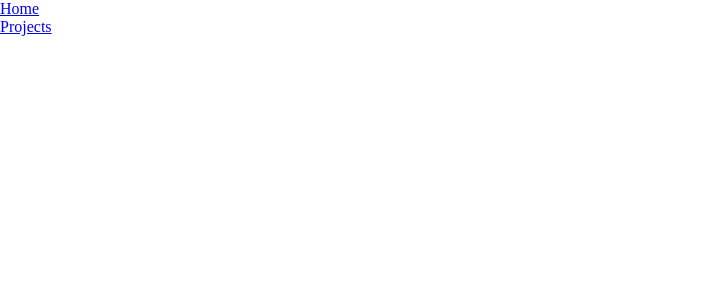
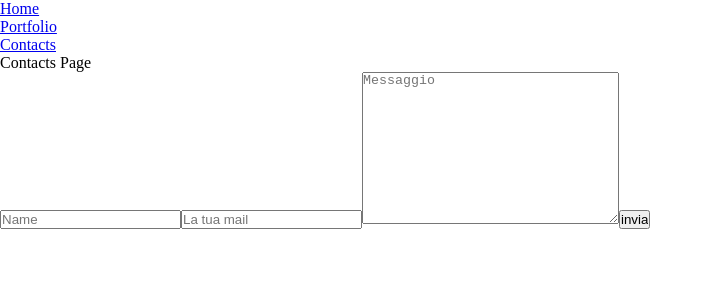
Before and after one commit to emilianoaprile/vite-boolfolio, a Vue app: page /contacts in a window 1280 px wide. Before the commit this address had no page. Shown: the top 300 px of the page, without its empty margins (0-713 px from the left). Built offline with nearby package versions, Linux system fonts and the light colour scheme.

Commit message:
ADDED - Contact page

```diff
--- a/index.html
+++ b/index.html
@@ -4,7 +4,7 @@
     <meta charset="UTF-8" />
     <link rel="icon" type="image/svg+xml" href="/vite.svg" />
     <meta name="viewport" content="width=device-width, initial-scale=1.0" />
-    <title>Vite + Vue</title>
+    <title>Projects Portfolio</title>
   </head>
   <body>
     <div id="app"></div>
--- a/src/components/AppHeader.vue
+++ b/src/components/AppHeader.vue
@@ -7,7 +7,10 @@
               <router-link :to="{ name: 'home' }">Home</router-link>
             </li>
             <li>
-              <router-link :to="{ name: 'projects.index'}">Projects</router-link>
+              <router-link :to="{ name: 'projects.index'}">Portfolio</router-link>
+            </li>
+            <li>
+              <router-link :to="{ name: 'contacts'}">Contacts</router-link>
             </li>
           </ul>
         </nav>
--- /dev/null
+++ b/src/pages/Contact.vue
@@ -0,0 +1,24 @@
+<script>
+export default {
+}
+</script>
+
+
+<template>
+    <div>
+        <div class="container">
+            Contacts Page
+        </div>
+
+        <div class="container">
+            <form action="" method="POST">
+                <input type="text" placeholder="Name" name="name">
+                <input type="email" placeholder="La tua mail" name="email">
+                <textarea name="message" id="" cols="30" rows="10" placeholder="Messaggio"></textarea>
+                <input type="submit" value="invia">
+            </form>
+        </div>
+    </div>
+</template>
+
+<style lang="scss" scoped></style>
--- a/src/router.js
+++ b/src/router.js
@@ -2,6 +2,7 @@ import { createRouter, createWebHistory } from 'vue-router'
 
 import Homepage from './pages/Homepage.vue'
 import ProjectIndex from './pages/projects/Index.vue'
+import Contact from './pages/Contact.vue'
 
 
 const router = createRouter({
@@ -17,6 +18,11 @@ const router = createRouter({
 			name: 'projects.index',
 			component: ProjectIndex,
 		},
+		{
+			path: '/contacts',
+			name: 'contacts',
+			component: Contact,
+		}
 	],
 })
 
```
